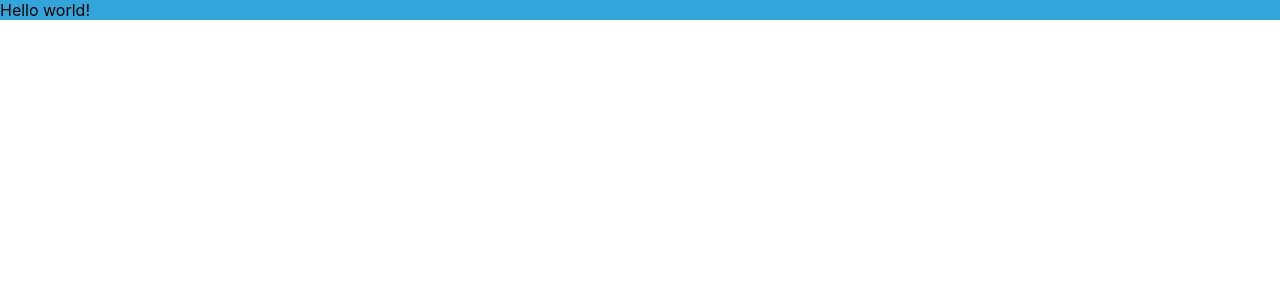
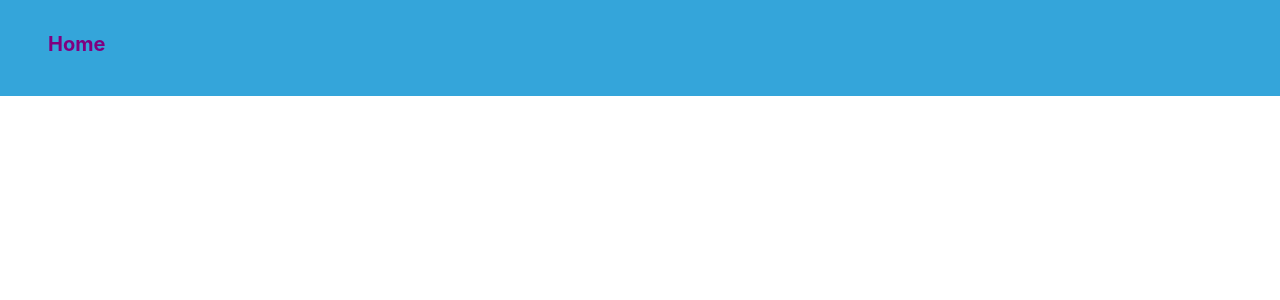
Before and after one commit to crawnic311/user-directory, a React (Create React App) app: page / in a window 1280 px wide. Shown: the top 300 px of the page. Built offline with nearby package versions, Linux system fonts and the light colour scheme.

Commit message:
Header Styled

```diff
--- a/src/components/Header.css
+++ b/src/components/Header.css
@@ -1,4 +1,26 @@
 .header {
     background-color: #34a5da;
+    height: 6rem;
+    width: 100vw;
+}
 
+.home_link {
+    display: flex;
+    padding-top: 2rem;
+    padding-left: 3rem;
+    font-size: 20px;
+    font-weight: bold;
+    text-decoration: none;
 }
+
+a:link {
+    color: black;
+}
+
+a:visited {
+    color: black;
+}
+
+a:hover {
+    color: purple;
+}
--- a/src/components/Header.js
+++ b/src/components/Header.js
@@ -5,8 +5,13 @@ import './Header.css'
 export default class Header extends Component {
     render() {
         return (
-           <div className="header">
-               <span className="header_text">Hello world!</span>
+           <div div className="header">
+               <a
+                 className="home_link"
+                 href="http://localhost:3001/">
+
+                 Home
+               </a>
            </div>
         )
     }
```
